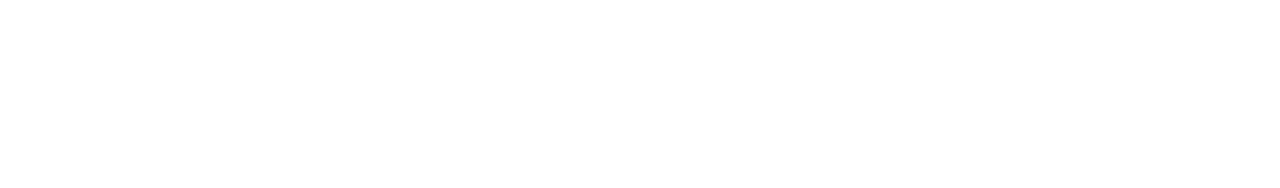
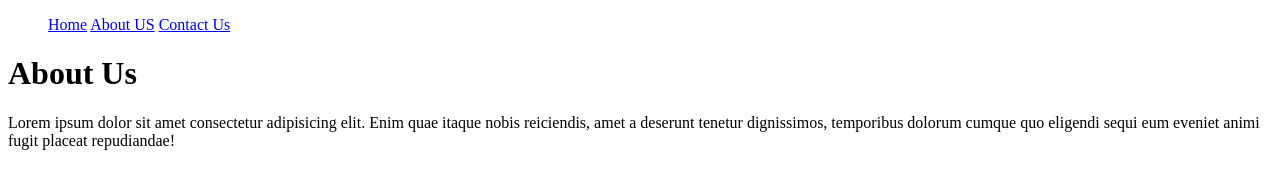
Before and after one commit to amingashi10-collab/Web_Advanced, a plain HTML site: page Multi_Pages/aboutus.html in a window 1280 px wide. Drawn offline with Linux system fonts and the light colour scheme.

Commit message:
About Us Page

```diff
--- a/Multi_Pages/aboutus.html
+++ b/Multi_Pages/aboutus.html
@@ -0,0 +1,22 @@
+<!DOCTYPE html>
+<html lang="en">
+<head>
+    <meta charset="UTF-8">
+    <meta name="viewport" content="width=device-width, initial-scale=1.0">
+    <title>About US</title>
+</head>
+<body>
+    <nav>
+        <ul>
+            <a href="Home.html">Home</a>
+            <a href="aboutus.html">About US</a>
+            <a href="contatus.html">Contact Us</a>
+        </ul>
+    </nav>
+    <main>
+        <h1>About Us</h1>
+        <p>Lorem ipsum dolor sit amet consectetur adipisicing elit. Enim quae itaque nobis reiciendis, amet a deserunt tenetur dignissimos, temporibus dolorum cumque quo eligendi sequi eum eveniet animi fugit placeat repudiandae!</p>
+    </main>
+
+</body>
+</html>
```
Also changed, not shown: Multi_Pages/Home.html (+1 -0 lines).
